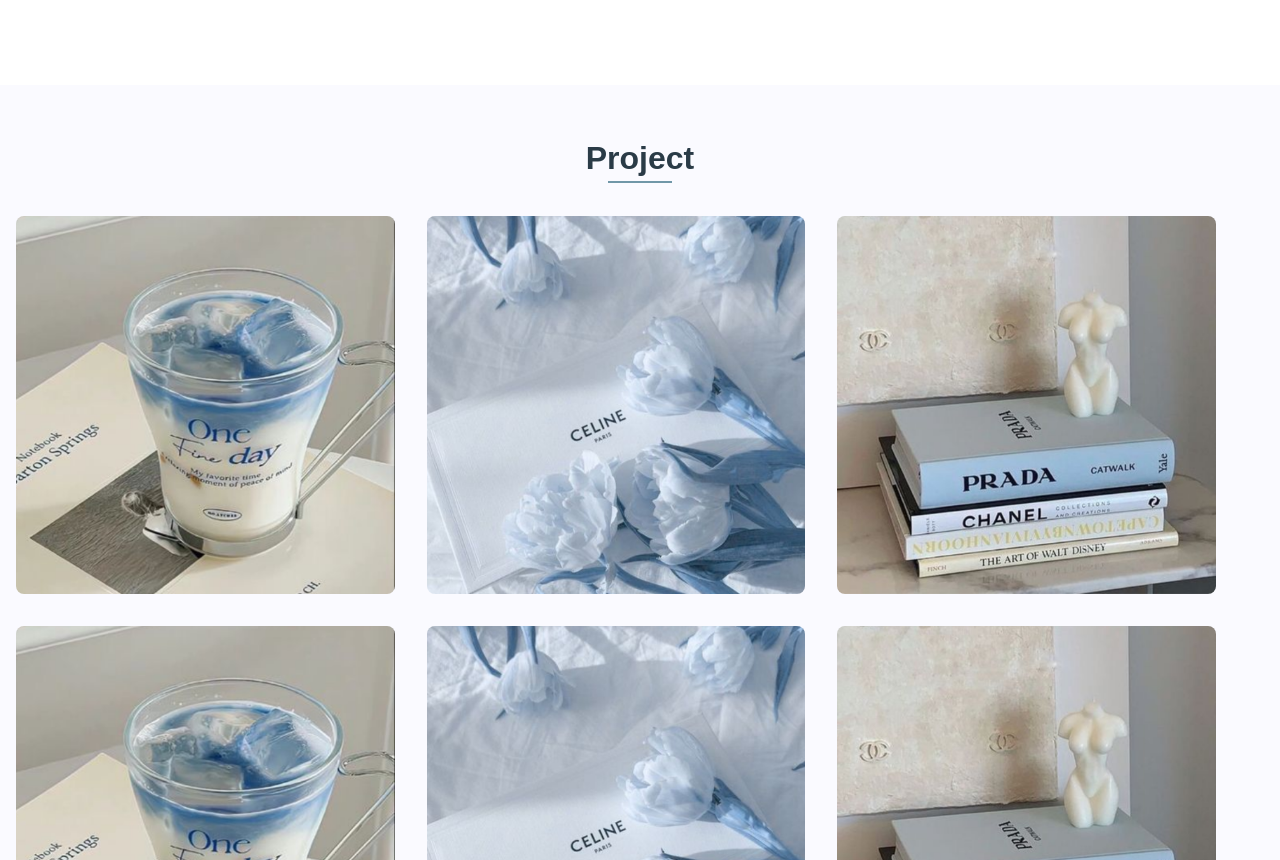
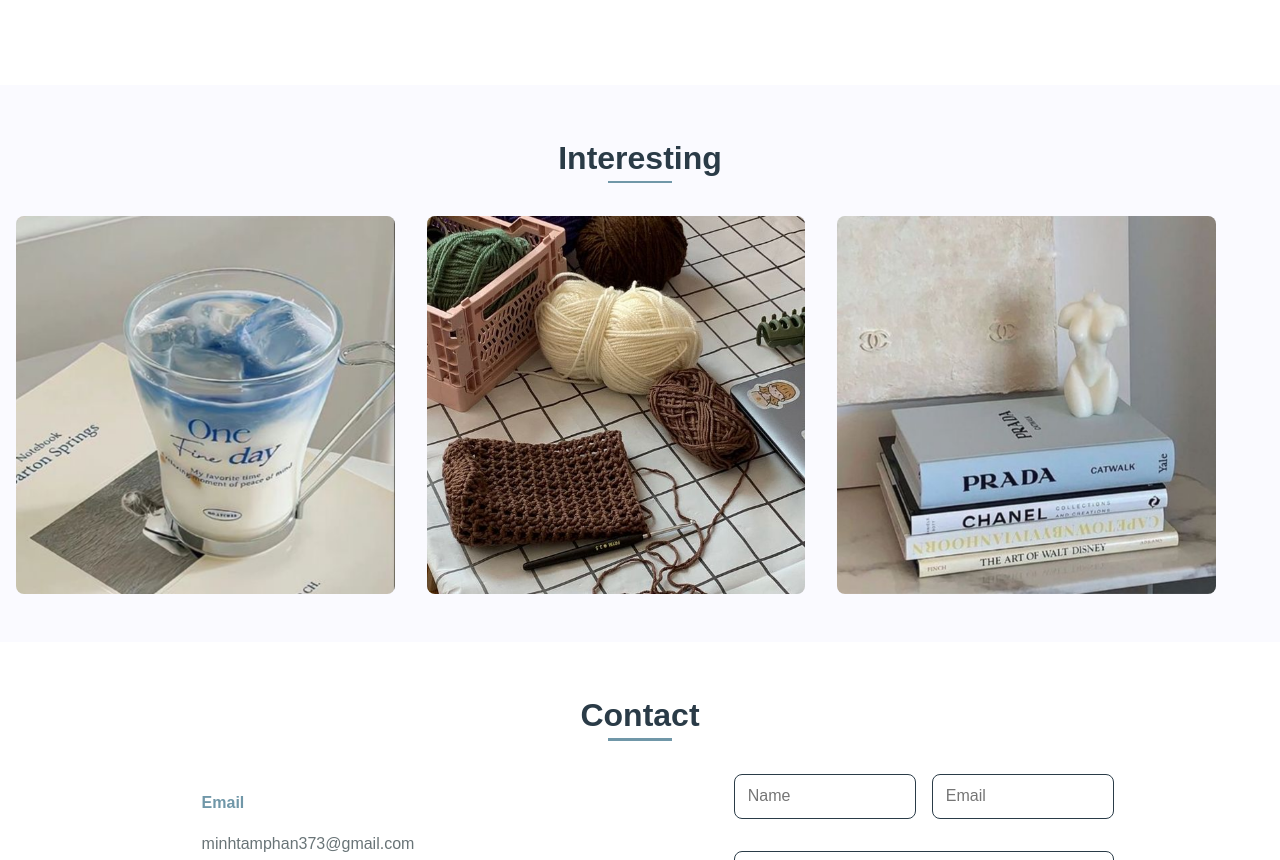
Before and after one commit to minhtamphan373/Personal_page, a plain HTML site: page index.html in a window 1280 px wide. Shown: the part 1940-2800 px from the top of the page. Drawn offline with nearby package versions, Linux system fonts and the light colour scheme.

Commit message:
update interesting

```diff
--- a/assets/css/style.css
+++ b/assets/css/style.css
@@ -323,6 +323,7 @@ img {
 }
 .portfolio__link-name {
     color: var(--dark-color);
+    font-size: 1.5rem;
 }
 
 /* CONTACT */
@@ -464,7 +465,7 @@ img {
 
     .portfolio__container {
         grid-template-columns: repeat(3, 1fr);
-        grid-template-rows: repeat(2, 1fr);
+        grid-template-rows: repeat(1, 1fr);
         /* column-gap: 2rem; */
         /* margin-left: 2rem; */
     }
--- a/index.html
+++ b/index.html
@@ -24,7 +24,7 @@
                     <li class="nav__item"><a href="#home" class="nav__link">Home</a></li>
                     <li class="nav__item"><a href="#about" class="nav__link">About</a></li>
                     <li class="nav__item"><a href="#skills" class="nav__link">Skills</a></li>
-                    <li class="nav__item"><a href="#portfolio" class="nav__link">Project</a></li>
+                    <li class="nav__item"><a href="#portfolio" class="nav__link">Interesting</a></li>
                     <li class="nav__item"><a href="#contact" class="nav__link">Contact</a></li>
                 </ul>
             </div>
@@ -136,48 +136,27 @@
 
         <!-- PORTFOLIO -->
         <section class="portfolio section" id="portfolio">
-            <h2 class="section-title">Project</h2>
+            <h2 class="section-title">Interesting</h2>
             <div class="portfolio__container bd-grid">
                 <div class="portfolio__img">
                     <img src="./assets/img/1.png" alt="">
 
                     <div class="portfolio__link">
-                        <a href="" class="portfolio__link-name">View details</a>
+                        <a href="" class="portfolio__link-name">Drinking</a>
                     </div>
                 </div>
                 <div class="portfolio__img">
-                    <img src="./assets/img/2.png" alt="">
+                    <img src="./assets/img/crochet.jpg" alt="">
 
                     <div class="portfolio__link">
-                        <a href="" class="portfolio__link-name">View details</a>
+                        <a href="" class="portfolio__link-name">Crochet</a>
                     </div>
                 </div>
                 <div class="portfolio__img">
                     <img src="./assets/img/3.png" alt="">
 
                     <div class="portfolio__link">
-                        <a href="" class="portfolio__link-name">View details</a>
-                    </div>
-                </div>
-                <div class="portfolio__img">
-                    <img src="./assets/img/1.png" alt="">
-
-                    <div class="portfolio__link">
-                        <a href="" class="portfolio__link-name">View details</a>
-                    </div>
-                </div>
-                <div class="portfolio__img">
-                    <img src="./assets/img/2.png" alt="">
-
-                    <div class="portfolio__link">
-                        <a href="" class="portfolio__link-name">View details</a>
-                    </div>
-                </div>
-                <div class="portfolio__img">
-                    <img src="./assets/img/3.png" alt="">
-
-                    <div class="portfolio__link">
-                        <a href="" class="portfolio__link-name">View details</a>
+                        <a href="" class="portfolio__link-name">Reading</a>
                     </div>
                 </div>
             </div>
@@ -222,16 +201,16 @@
                     <li><a href="#home" class="footer__link">Home</a></li>
                     <li><a href="#about" class="footer__link">About</a></li>
                     <li><a href="#skills" class="footer__link">Skills</a></li>
-                    <li><a href="#portfolio" class="footer__link">Project</a></li>
+                    <li><a href="#portfolio" class="footer__link">nteresting</a></li>
                     <li><a href="#contact" class="footer__link">Contact</a></li>
                 </ul>
             </div>
 
             <div class="footer__data">
                 <h2 class="footer__title">FOLLOW</h2>
-                <a href="#" class="footer__social"><i class="ti ti-facebook"></i></a>
-                <a href="#" class="footer__social"><i class="ti ti-instagram"></i></a>
-                <a href="#" class="footer__social"><i class="ti ti-pinterest-alt"></i></a>
+                <a href="https://www.facebook.com/profile.php?id=100073736127781" class="footer__social"><i class="ti ti-facebook"></i></a>
+                <a href="https://www.instagram.com/dungtagacccu/" class="footer__social"><i class="ti ti-instagram"></i></a>
+                <a href="https://www.pinterest.com/minhthuphan2405/" class="footer__social"><i class="ti ti-pinterest-alt"></i></a>
             </div>
         </div>
     </footer>
```
Also changed, not shown: assets/img/crochet.jpg (added).
